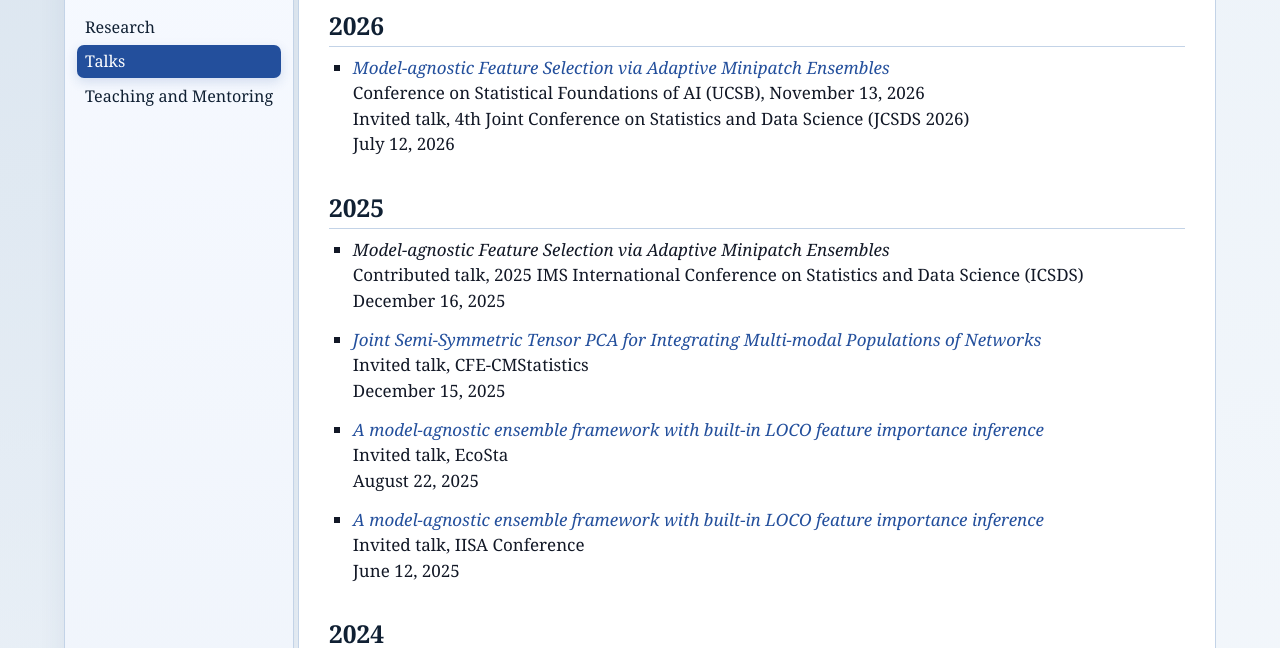
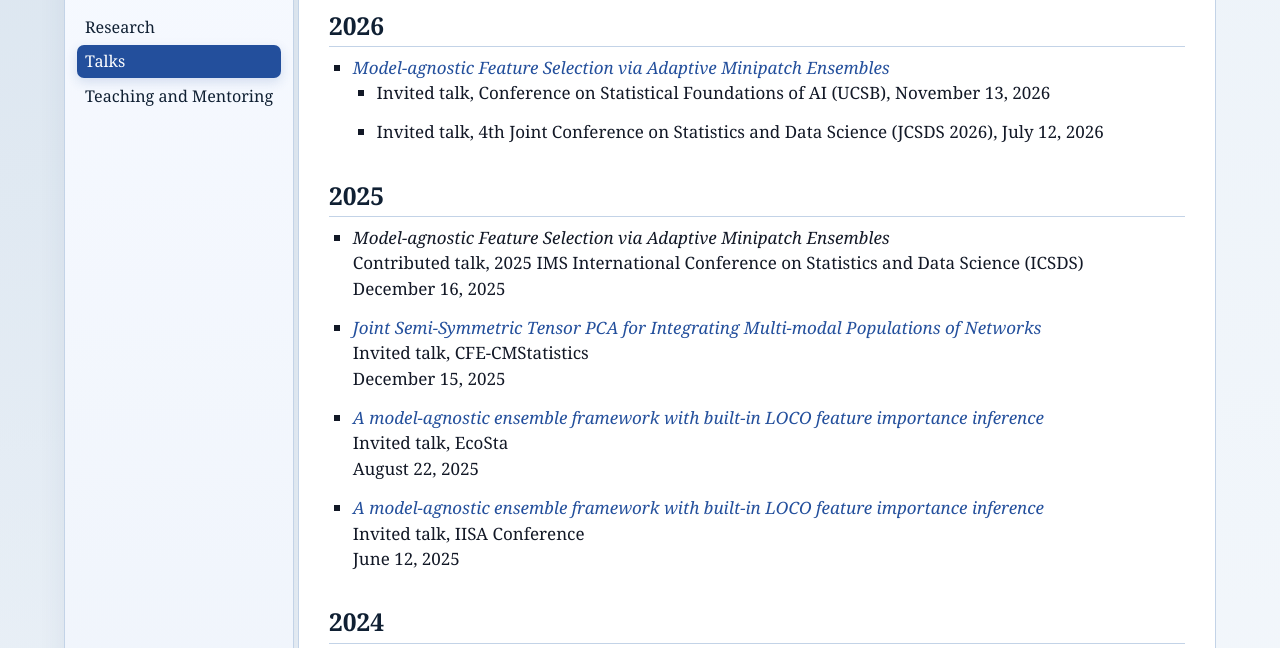
Before and after one commit to Lili-Zheng-stat/lili-zheng-stat.github.io, a plain HTML site: page talks.html in a window 1280 px wide. Shown: the part 115-763 px from the top of the page. Drawn offline with Linux system fonts and the light colour scheme.

Commit message:
List both invited appearances beneath the shared talk title

```diff
--- a/talks.html
+++ b/talks.html
@@ -25,10 +25,11 @@
 <h2>2026</h2>
 <ul>
 <li><p><i><a href="slides/AdaMP_Slides.pdf">Model-agnostic Feature Selection via Adaptive Minipatch
-Ensembles</a></i> <br />
-Conference on Statistical Foundations of AI (UCSB), November 13, 2026 <br />
-Invited talk, 4th Joint Conference on Statistics and Data Science (JCSDS 2026) <br />
-July 12, 2026</p>
+Ensembles</a></i></p>
+<ul>
+<li><p>Invited talk, Conference on Statistical Foundations of AI (UCSB), November 13, 2026</p></li>
+<li><p>Invited talk, 4th Joint Conference on Statistics and Data Science (JCSDS 2026), July 12, 2026</p></li>
+</ul>
 </li>
 </ul>
 <h2>2025</h2>
```
Also changed, not shown: 1 other file.
